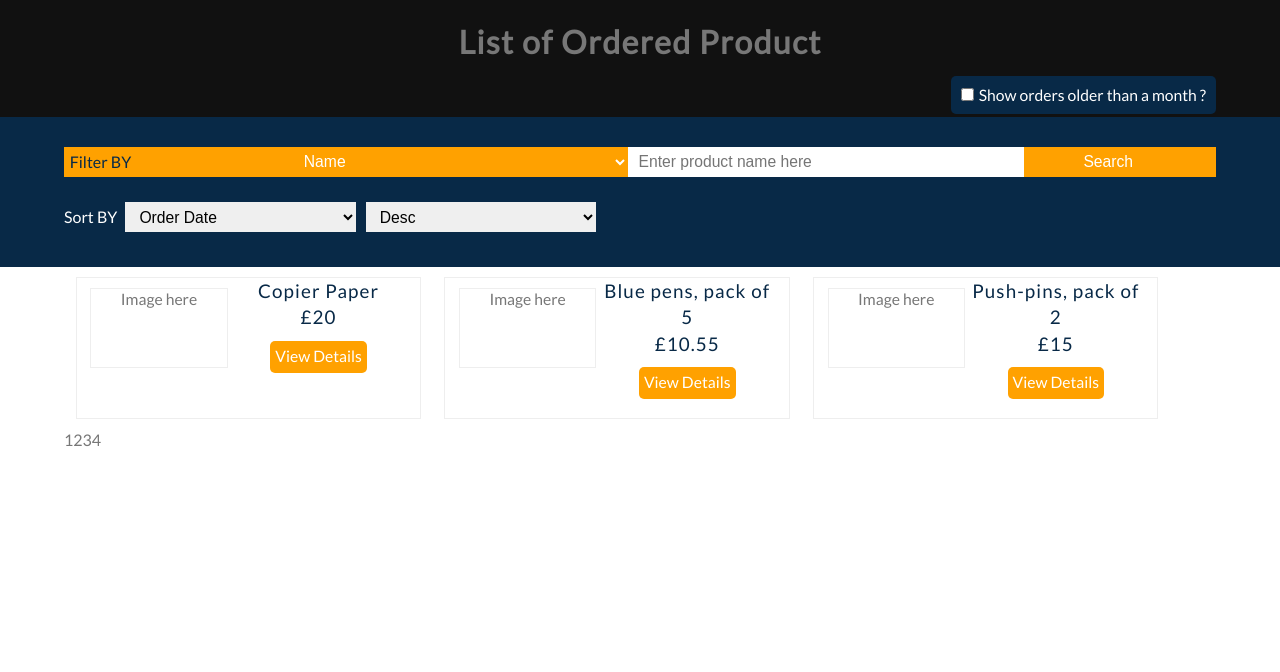
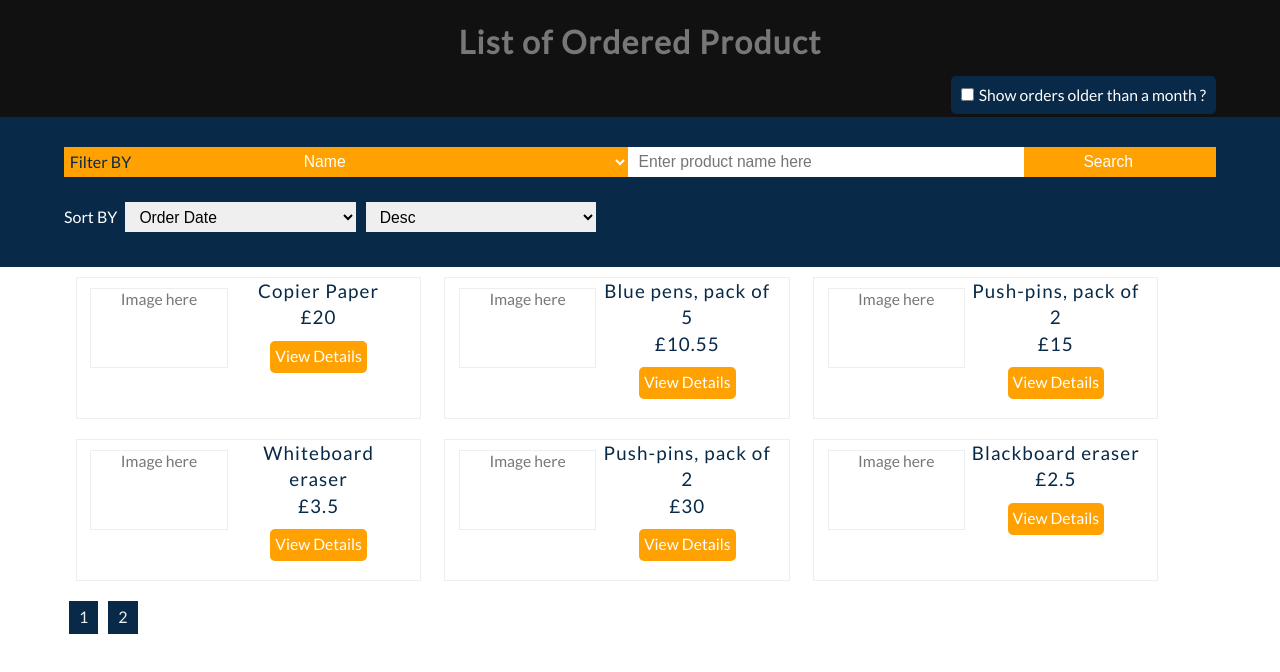
Before and after one commit to aladesuru/order-app, a React (Create React App) app: page / in a window 1280 px wide. Shown: the top 672 px of the page. Built offline with nearby package versions, Linux system fonts and the light colour scheme.

Commit message:
add pagination

```diff
--- a/src/App.css
+++ b/src/App.css
@@ -252,6 +252,15 @@
   border: 1px solid #eee;
 }
 
+.pagenumber{
+  padding: 5px 10px;
+  display: inline-block;
+  color: #eee;
+  background-color: #082947;
+  margin: 10px 5px;
+  cursor: pointer;
+}
+
 @media all and (max-width: 768px)
 {
   #product-list .product-image-name-price-container > div{
--- a/src/App.js
+++ b/src/App.js
@@ -60,7 +60,6 @@ class OrderApp extends React.Component {
       let date = new Date();
       if (searchBy === "product name") {
           searchBy = "product";
-
       }else if (searchBy === "code"){
         searchBy = "product_code";
       }else if( searchBy === "address"){
--- a/src/components/ProductList.js
+++ b/src/components/ProductList.js
@@ -8,14 +8,13 @@ class ProductList extends React.Component{
 
   state = {
     currentPage : 1,
-    itemsPerPage : 3
+    itemsPerPage : 6
   }
 
   handler = (e) => {
     this.setState({
       currentPage : Number(e.target.id)
     });
-    console.log(e.target.id)
   }
 
   render() {
@@ -33,17 +32,16 @@ class ProductList extends React.Component{
 
     const renderPageNumber = pageNumber.map((pageNumber) =>{
       return(
-          <span
+          <span className="pagenumber"
             key={pageNumber}
             id={pageNumber}
             onClick= { this.handler }
           >
-           {pageNumber}
+            {pageNumber}
           </span>
         );
     });
 
-    console.log(pageNumber);
     return(
       <section id="product-list">
         <div className="container">
```
